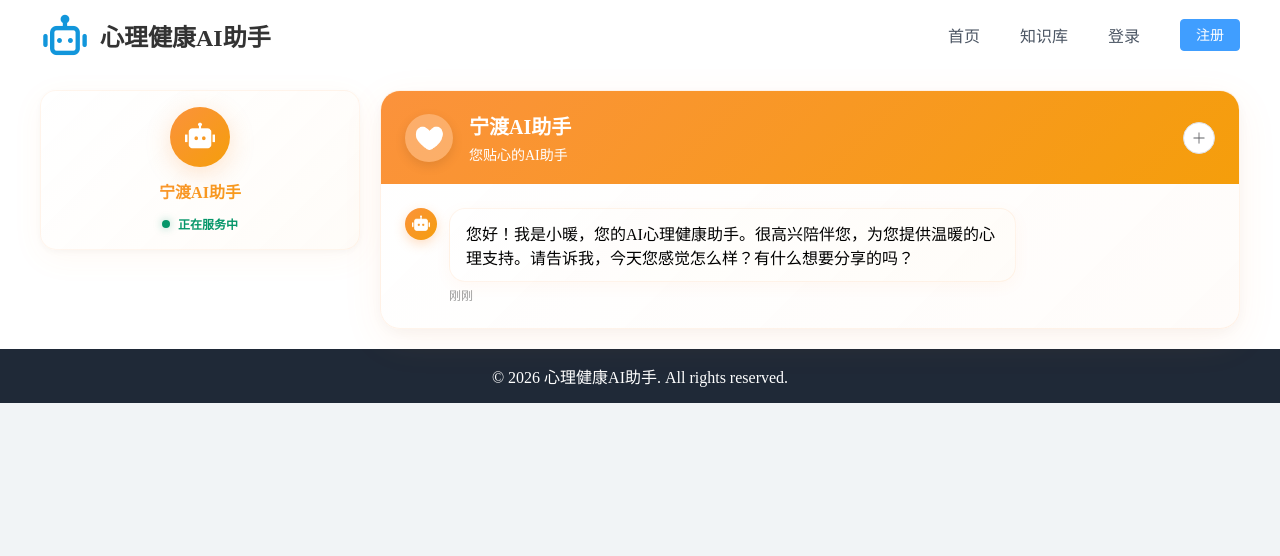
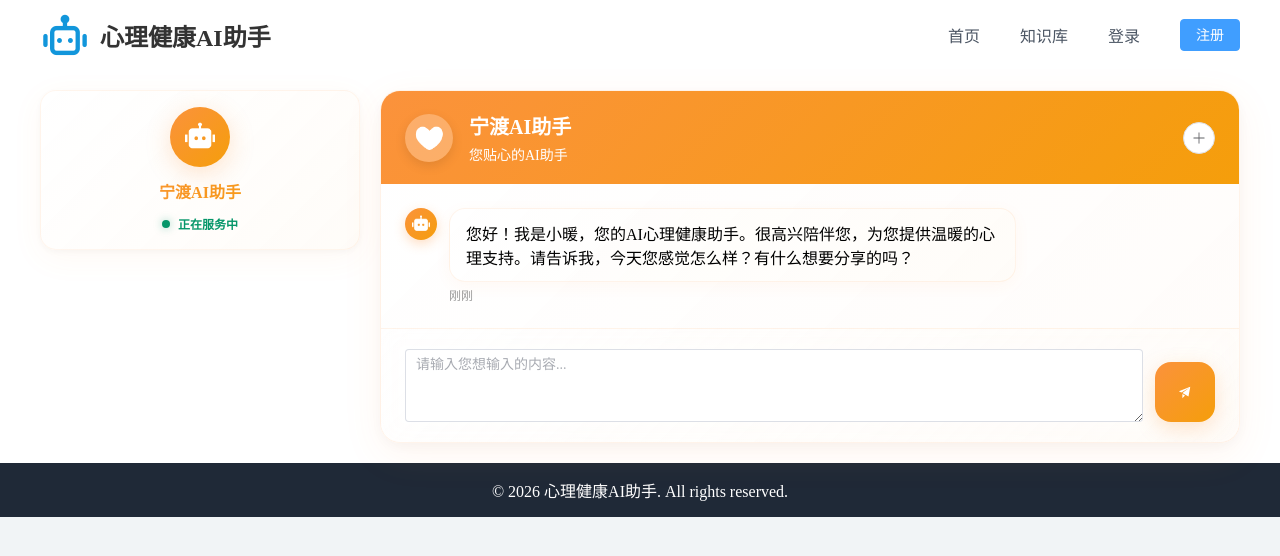
Before and after one commit to senta-zhou/ai-vue, a Vue app: page /consultations in a window 1280 px wide. Shown: the top 556 px of the page. Built offline with nearby package versions, Linux system fonts and the light colour scheme.

Commit message:
新建会话数据和接口调用-上

```diff
--- a/src/api/frontend.js
+++ b/src/api/frontend.js
@@ -4,3 +4,8 @@ import request from "@/utils/request";
 export const register = (data) => {
   return request.post("/user/add", data);
 };
+
+// 创建新会话
+export const startSession = (data) => {
+  return request.post("/psychological-chat/session/start", data);
+};
--- a/src/views/Frontend/Consultations.vue
+++ b/src/views/Frontend/Consultations.vue
@@ -33,7 +33,7 @@
           </div>
         </div>
         <div class="header-right">
-          <el-button circle @click="createFrontendSession" title="新建对话">
+          <el-button circle @click="createNewFrontendSession" title="新建对话">
             <el-icon><Plus /></el-icon>
           </el-button>
         </div>
@@ -56,21 +56,68 @@
           </div>
         </div>
       </div>
+
+      <!-- 消息输入区域 -->
+      <div class="chat-input">
+        <div class="input-container">
+          <el-input
+            v-model="userMessage"
+            placeholder="请输入您想输入的内容..."
+            type="textarea"
+            rows="3"
+            :disabled="isAiTyping"
+            @keydown.enter="handleKeyDown"
+            class="message-input"
+          />
+        </div>
+        <el-button type="primary" class="send-btn" @click="sendMessage">
+          <el-icon><Promotion /></el-icon>
+        </el-button>
+      </div>
     </div>
   </div>
 </template>
 
 <script setup>
-  import { ref } from "vue";
+  import { ref, onMounted } from "vue";
+  import { startSession } from "@/api/frontend";
 
   const iconUrl = new URL("@/assets/images/robot-fill.png", import.meta.url)
     .href;
   const iconUrl1 = new URL("@/assets/images/like.png", import.meta.url).href;
 
-  const createFrontendSession = () => {};
+  // 创建新对话
+  const createNewFrontendSession = () => {
+    // 创建一个新的会话对象
+    const newSession = {
+      sessionId: `temp_${Date.now()}`,
+      status: "TEMP",
+      sessionTitle: "newSession",
+    };
+    // 设置当前会话为新会话
+    currentSession.value = newSession;
+  };
+
+  // 定义当前会话对象
+  const currentSession = ref(null);
 
   // 定义对话信息
   const message = ref([]);
+  // 定义用户输入的消息
+  const userMessage = ref("");
+  // 定义AI是否正在输入中
+  const isAiTyping = ref(false);
+
+  const handleKeyDown = (e) => {
+    if (e.key === "Enter" && !e.shiftKey) {
+      e.preventDefault();
+    }
+  };
+
+  onMounted(() => {
+    // 页面首次加载时创建一个新的对话
+    createNewFrontendSession();
+  });
 </script>
 
 <style lang="scss" scoped>
```
